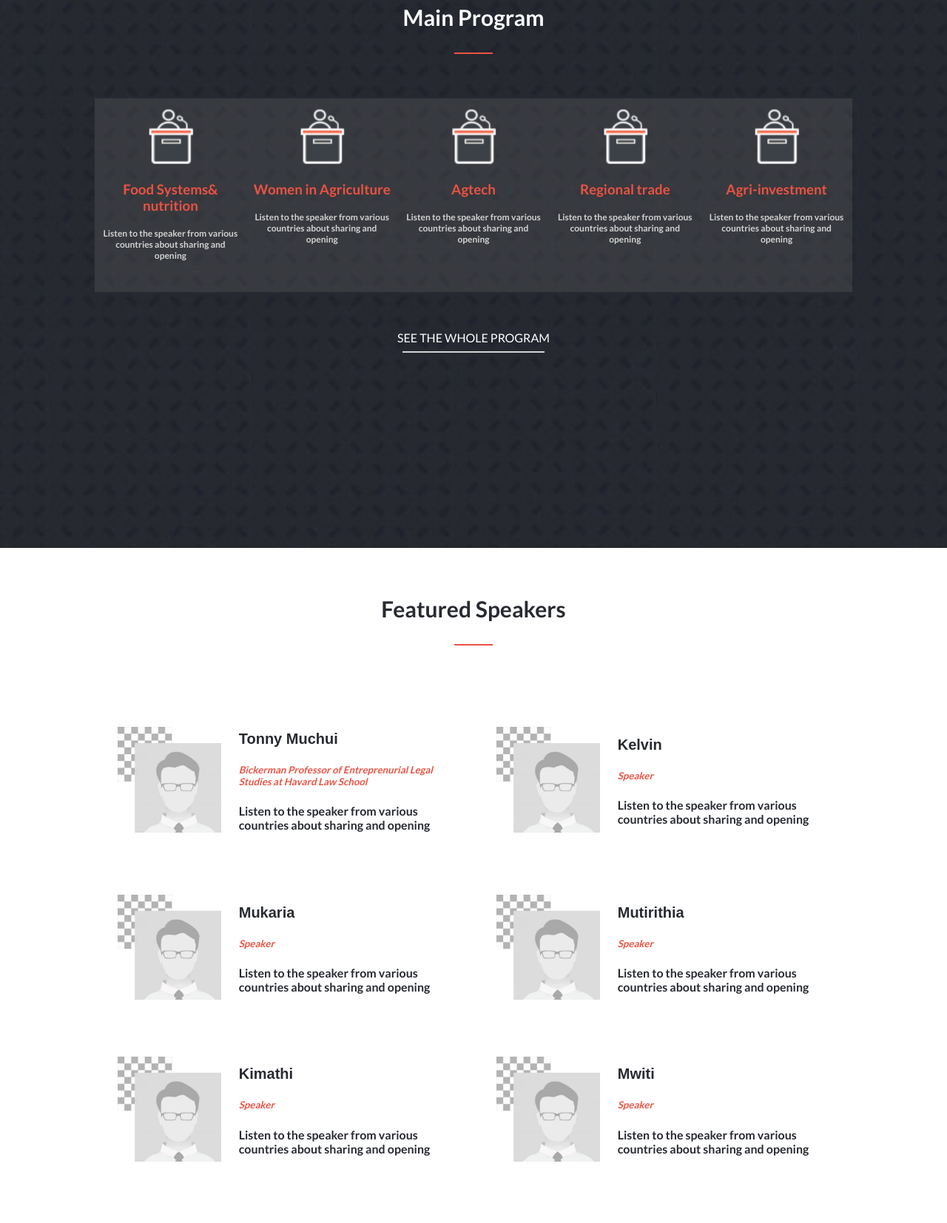
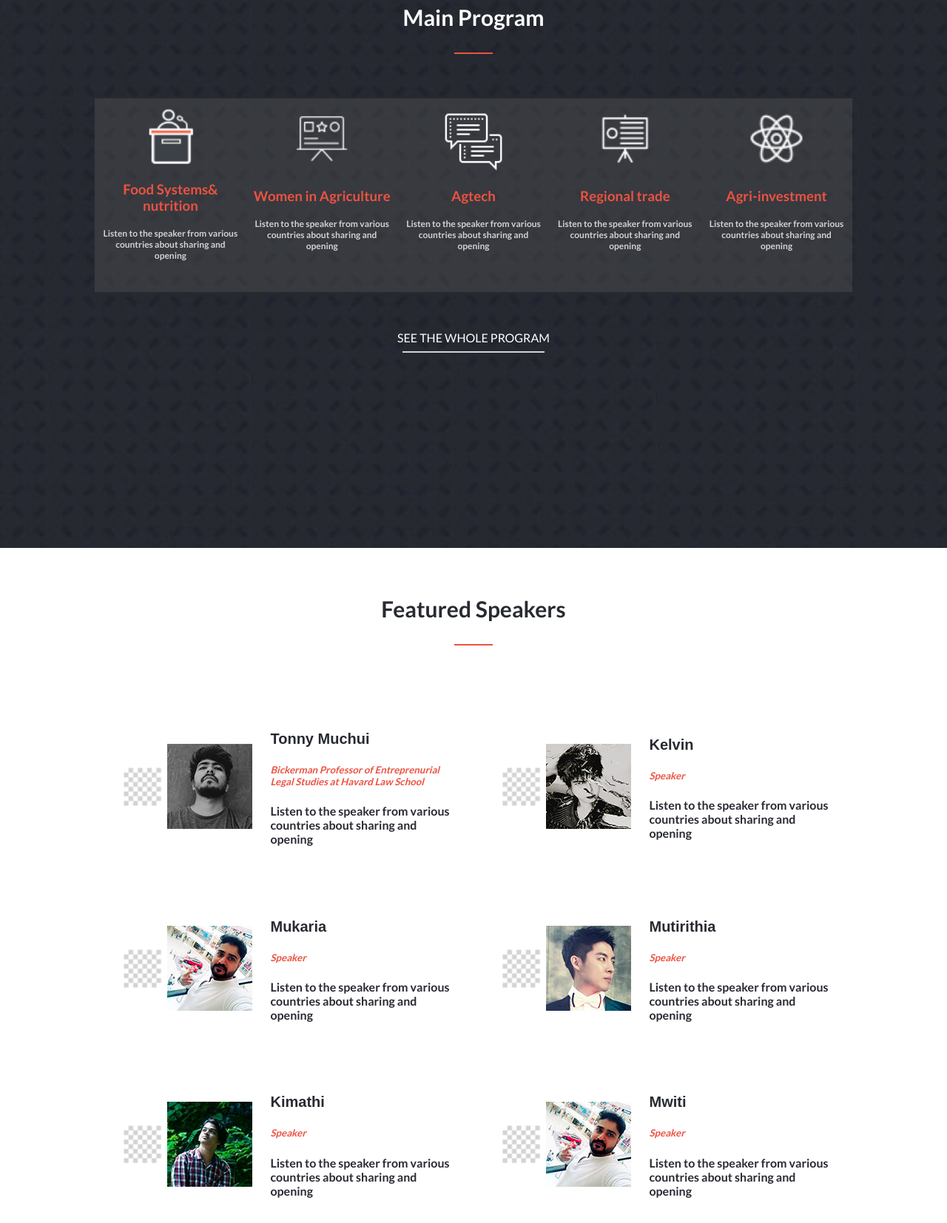
Before and after one commit to tonnymuchui/Conference, a website: page index.html in a window 1280 px wide. Shown: the part 980-2634 px from the top of the page at 74% size. Drawn offline with Linux system fonts and the light colour scheme; a web font is replaced by a local one.

Commit message:
fix card and footer

```diff
--- a/index.html
+++ b/index.html
@@ -64,22 +64,22 @@
                 <p>Listen to the speaker from various countries about sharing and opening</p>
             </div>
             <div class="card">
-                <img src="./images/lecture.png" alt="lecture">
+                <img src="./images/icons8-presentation-64.png" alt="lecture">
                 <h3>Women in Agriculture</h3>
                 <p>Listen to the speaker from various countries about sharing and opening</p>
             </div>
             <div class="card">
-                <img src="./images/lecture.png" alt="lecture">
+                <img src="./images/icons8-communication-80.png" alt="lecture">
                 <h3>Agtech</h3>
                 <p>Listen to the speaker from various countries about sharing and opening</p>
             </div>
             <div class="card">
-                <img src="./images/lecture.png" alt="lecture">
+                <img src="./images/icons8-blackboard-64.png" alt="lecture">
                 <h3>Regional trade</h3>
                 <p>Listen to the speaker from various countries about sharing and opening</p>
             </div>
             <div class="card">
-                <img src="./images/lecture.png" alt="lecture">
+                <img src="./images/icons8-react-native-50.png" alt="lecture">
                 <h3>Agri-investment</h3>
                 <p>Listen to the speaker from various countries about sharing and opening</p>
             </div>
@@ -99,7 +99,8 @@
 
         <div class="speakerCards">
             <div class="card-lec">
-                <img src="./images/Picture3.png" alt="lecture">
+                <img class="chess-board" src="./images/icons8-chess-board-32.png" alt="lecture">
+                <img src="./images/p1.jpg" alt="lecture">
 
                 <div class="feature-card">
                     <h3>Tonny Muchui</h3>
@@ -108,7 +109,8 @@
                 </div>
             </div>
             <div class="card-lec">
-                <img src="./images/Picture3.png" alt="lecture">
+                <img class="chess-board" src="./images/icons8-chess-board-32.png" alt="lecture">
+                <img src="./images/p2.jpg" alt="lecture">
 
                 <div class="feature-card">
                     <h3>Kelvin</h3>
@@ -123,7 +125,8 @@
 
         <div class="speakerCards1 dis-none1">
             <div class="card-lec">
-                <img src="./images/Picture3.png" alt="lecture">
+                <img class="chess-board" src="./images/icons8-chess-board-32.png" alt="lecture">
+                <img src="./images/p3.jpg" alt="lecture">
                 <div class="feature-card">
                     <h3>Mukaria</h3>
                     <h5>Speaker</h5>
@@ -132,7 +135,8 @@
             </div>
 
             <div class="card-lec ">
-                <img src="./images/Picture3.png" alt="lecture">
+                <img class="chess-board" src="./images/icons8-chess-board-32.png" alt="lecture">
+                <img src="./images/p4.png" alt="lecture">
 
                 <div class="feature-card">
                     <h3>Mutirithia</h3>
@@ -142,7 +146,8 @@
 
             </div>
             <div class="card-lec">
-                <img src="./images/Picture3.png" alt="lecture">
+                <img class="chess-board" src="./images/icons8-chess-board-32.png" alt="lecture">
+                <img src="./images/p5.jpg" alt="lecture">
                 <div class="feature-card">
                     <h3>Kimathi</h3>
                     <h5>Speaker</h5>
@@ -150,7 +155,8 @@
                 </div>
             </div>
             <div class="card-lec">
-                <img src="./images/Picture3.png" alt="lecture">
+                <img class="chess-board" src="./images/icons8-chess-board-32.png" alt="lecture">
+                <img src="./images/p3.jpg" alt="lecture">
                 <div class="feature-card">
                     <h3>Mwiti</h3>
                     <h5>Speaker</h5>
```
Also changed, not shown: about.html (+8 -6 lines).
